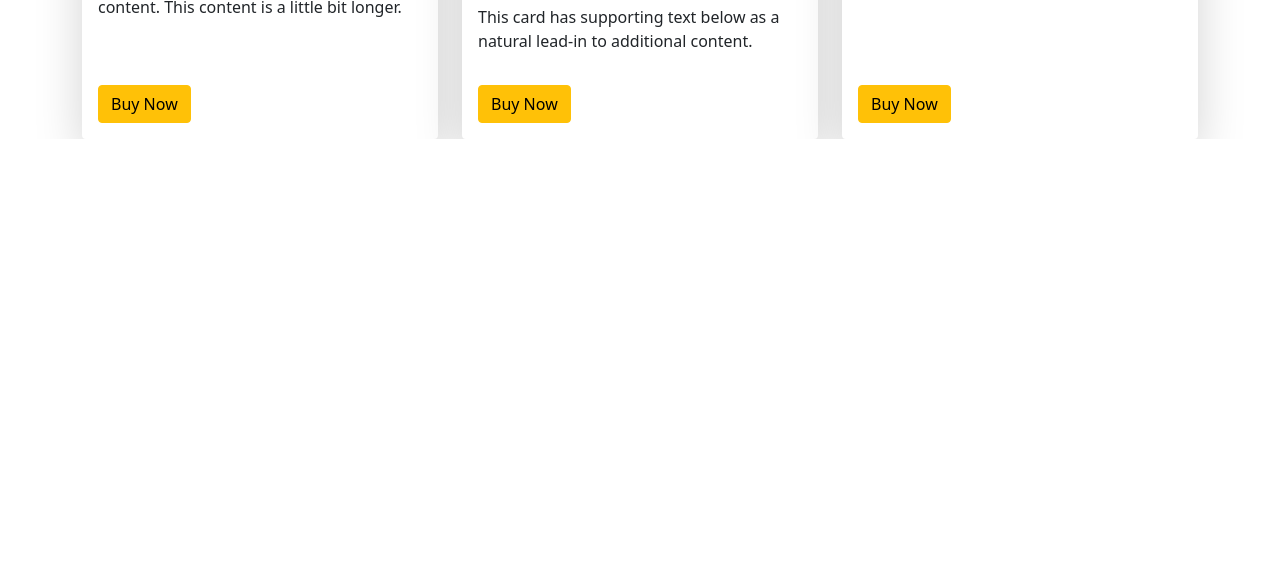
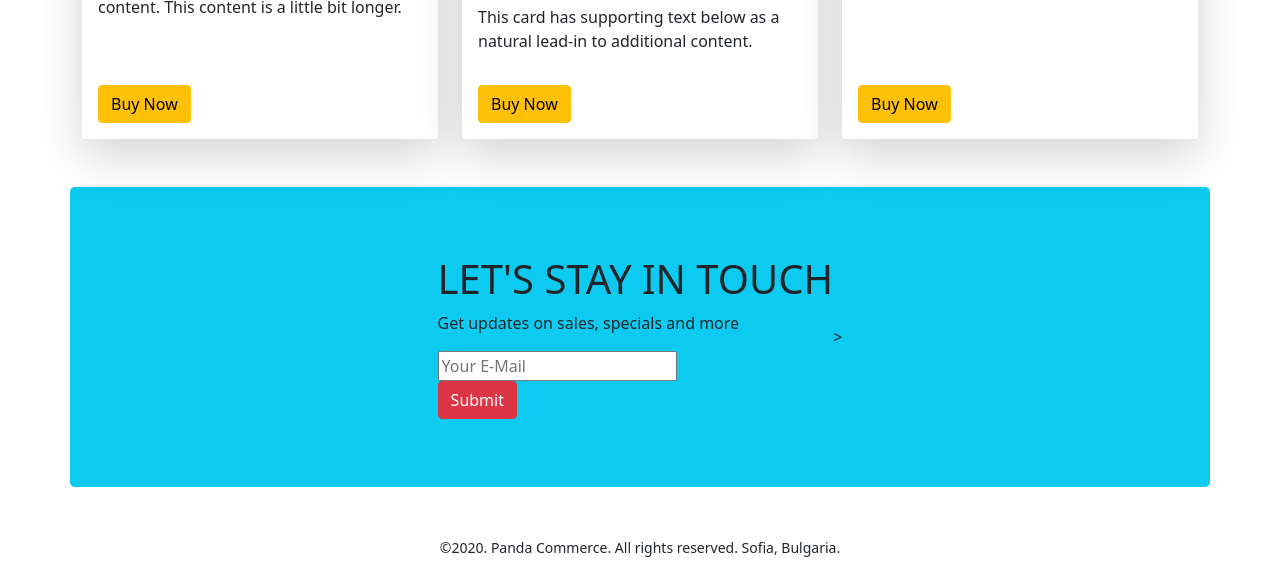
Before and after one commit to ZakariaIslamXaki/panda-commerce, a plain HTML site: page index.html in a window 1280 px wide. Shown: the part 1782-2357 px from the top of the page. Before the commit the page ends 1921 px from the top, so only its background shows below. Drawn offline with Linux system fonts and the light colour scheme.

Commit message:
Subscribe and footer added

```diff
--- a/index.html
+++ b/index.html
@@ -122,6 +122,7 @@
       </section>
       <!-- Catagories End -->
       <!-- Card Section Started -->
+      <!-- Shoes section -->
       <section class="container">
         <h2>Shoes</h2>
         <div class="row row-cols-1 row-cols-md-1 row-cols-lg-3 g-4">
@@ -169,7 +170,9 @@
           </div>
         </div>
       </section>
-      <section class="container mt-5">
+      <!-- Shoes section end -->
+      <!-- Bags Section -->
+      <section class="container my-5">
         <h2>Backpack</h2>
         <div class="row row-cols-1 row-cols-md-1 row-cols-lg-3 g-4">
           <div class="col">
@@ -216,11 +219,28 @@
           </div>
         </div>
       </section>
-      <!-- Card section added -->
+      <!-- Bags Section end -->
+      <!-- Card section end -->
+      <!-- Subscribe Section Start -->
+      <section style="height: 300px;" class="container bg-info d-flex justify-content-center align-items-center rounded-3">
+        <div>
+          <h1>LET'S STAY IN TOUCH</h1>
+          <p>Get updates on sales, specials and more</p>
+          <input type="text" placeholder="Your E-Mail">
+          <br>
+          <button class="btn btn-danger">
+            Submit
+          </button>
+        </div>>
+      </section>
+      <!-- Subscribe Section End -->
     </main>
-    <footer>
-
+    <!-- Main Section End -->
+    <!-- Footer Section Start -->
+    <footer class="mt-5 text-center">
+      <p><small>©2020. Panda Commerce. All rights reserved. Sofia, Bulgaria.</small></p>
     </footer>
+    <!-- Footer Section End -->
     <!-- Bootstrap Script -->
     <script src="js/bootstrap.bundle.min.js"></script>
 </body>
```
